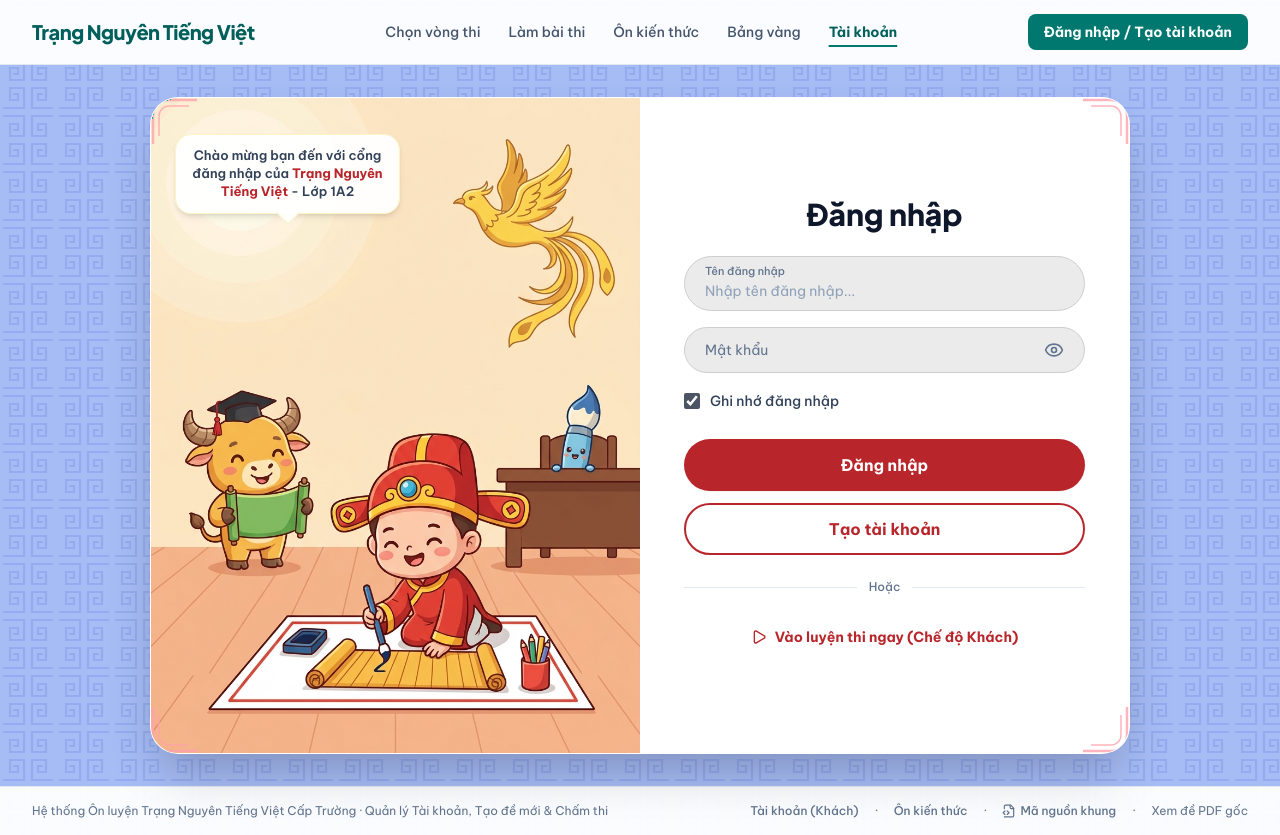
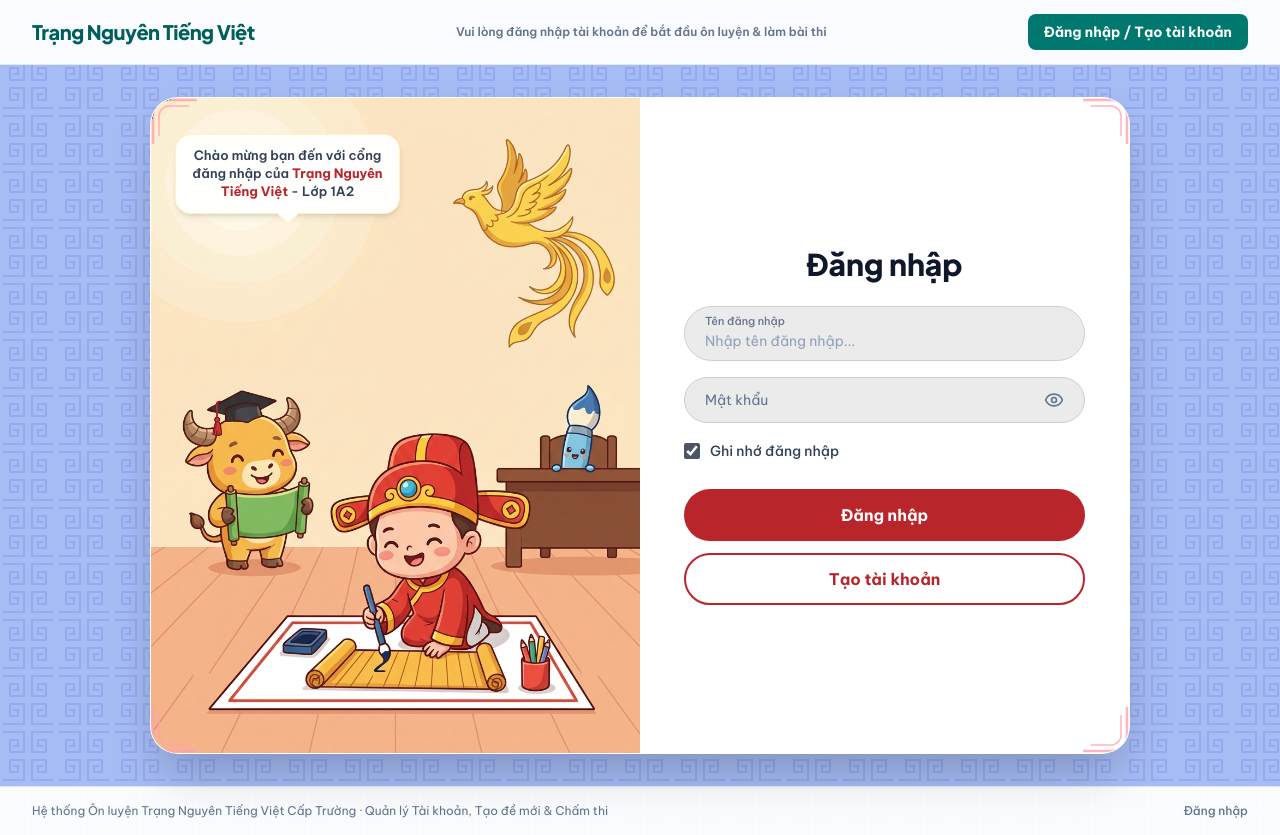
Before and after one commit to hienlinhthxn-del/TR-NG-NGUY-N-TV-L-P-1, a React (Vite) app: page / in a window 1280 px wide. Built offline with nearby package versions, Linux system fonts and the light colour scheme.

Commit message:
Require login before accessing exam, lobby, guide, and leaderboard tabs

```diff
--- a/src/App.tsx
+++ b/src/App.tsx
@@ -121,6 +121,15 @@ export default function App() {
   const openAccountSection = (tab: AccountTabType = 'roster') => {
     setAccountInitialTab(tab);
     setActiveSection('account');
+  };
+
+  const navigateSection = (section: ActiveSection) => {
+    if (!currentUser && section !== 'account') {
+      setAccountInitialTab('login');
+      setActiveSection('account');
+      return;
+    }
+    setActiveSection(section);
   };
 
   // Sync student profile when user logs in, registers, or updates profile
@@ -346,7 +355,7 @@ export default function App() {
     activeQuestions,
     EXAM_ROUNDS[0],
     handleRoundCompleted,
-    activeSection === 'exam'
+    Boolean(currentUser) && activeSection === 'exam'
   );
 
   const isSubmitted = status === 'submitted';
@@ -441,7 +450,10 @@ export default function App() {
     });
   }, [history, filterMyHistoryOnly, currentUser]);
 
-  const isLoginPortalView = !currentUser && activeSection === 'account';
+  const effectiveSection: ActiveSection = currentUser
+    ? activeSection
+    : 'account';
+  const isLoginPortalView = !currentUser && effectiveSection === 'account';
 
   return (
     <div
@@ -457,23 +469,24 @@ export default function App() {
             href="#exam"
             onClick={(e) => {
               e.preventDefault();
-              setActiveSection('exam');
+              navigateSection('exam');
             }}
             className="text-lg sm:text-xl font-display font-extrabold tracking-tight text-teal-800 whitespace-nowrap shrink-0"
           >
             Trạng Nguyên Tiếng Việt
           </a>
 
-          {/* Zone 2: 5 concise single-line text navigation links */}
+          {/* Zone 2: Navigation links (only enabled after login) */}
+          {currentUser ? (
             <nav className="hidden md:flex items-center gap-7 text-sm font-medium text-slate-600">
               <a
                 href="#lobby"
                 onClick={(e) => {
                   e.preventDefault();
-                setActiveSection('lobby');
+                  navigateSection('lobby');
                 }}
                 className={`hover:text-teal-800 transition-colors whitespace-nowrap shrink-0 py-1 ${
-                activeSection === 'lobby'
+                  effectiveSection === 'lobby'
                     ? 'text-teal-800 font-bold underline underline-offset-8 decoration-2 decoration-teal-700'
                     : ''
                 }`}
@@ -484,10 +497,10 @@ export default function App() {
                 href="#exam"
                 onClick={(e) => {
                   e.preventDefault();
-                setActiveSection('exam');
+                  navigateSection('exam');
                 }}
                 className={`hover:text-teal-800 transition-colors whitespace-nowrap shrink-0 py-1 ${
-                activeSection === 'exam'
+                  effectiveSection === 'exam'
                     ? 'text-teal-800 font-bold underline underline-offset-8 decoration-2 decoration-teal-700'
                     : ''
                 }`}
@@ -498,10 +511,10 @@ export default function App() {
                 href="#guide"
                 onClick={(e) => {
                   e.preventDefault();
-                setActiveSection('guide');
+                  navigateSection('guide');
                 }}
                 className={`hover:text-teal-800 transition-colors whitespace-nowrap shrink-0 py-1 ${
-                activeSection === 'guide'
+                  effectiveSection === 'guide'
                     ? 'text-teal-800 font-bold underline underline-offset-8 decoration-2 decoration-teal-700'
                     : ''
                 }`}
@@ -512,10 +525,10 @@ export default function App() {
                 href="#history"
                 onClick={(e) => {
                   e.preventDefault();
-                setActiveSection('history');
+                  navigateSection('history');
                 }}
                 className={`hover:text-teal-800 transition-colors whitespace-nowrap shrink-0 py-1 ${
-                activeSection === 'history'
+                  effectiveSection === 'history'
                     ? 'text-teal-800 font-bold underline underline-offset-8 decoration-2 decoration-teal-700'
                     : ''
                 }`}
@@ -526,10 +539,10 @@ export default function App() {
                 href="#account"
                 onClick={(e) => {
                   e.preventDefault();
-                setActiveSection('account');
+                  navigateSection('account');
                 }}
                 className={`hover:text-teal-800 transition-colors whitespace-nowrap shrink-0 py-1 ${
-                activeSection === 'account'
+                  effectiveSection === 'account'
                     ? 'text-teal-800 font-bold underline underline-offset-8 decoration-2 decoration-teal-700'
                     : ''
                 }`}
@@ -537,6 +550,11 @@ export default function App() {
                 Tài khoản
               </a>
             </nav>
+          ) : (
+            <div className="hidden md:flex items-center text-xs font-semibold text-slate-500">
+              Vui lòng đăng nhập tài khoản để bắt đầu ôn luyện &amp; làm bài thi
+            </div>
+          )}
 
           {/* Zone 3: User Profile & Direct Logout Button */}
           <div className="flex items-center gap-2 shrink-0">
@@ -577,7 +595,8 @@ export default function App() {
         </div>
       </header>
 
-      {/* Mobile Navigation Strip */}
+      {/* Mobile Navigation Strip (only shown after login) */}
+      {currentUser && (
         <div className="md:hidden flex items-center gap-2 overflow-x-auto bg-white border-b border-slate-200 px-4 py-2">
           {[
             { id: 'lobby', label: 'Chọn vòng thi' },
@@ -587,19 +606,17 @@ export default function App() {
             {
               id: 'account',
               label:
-              currentUser?.role === 'teacher'
+                currentUser.role === 'teacher'
                   ? 'Trang Giáo viên'
-                : currentUser
-                ? 'Hồ sơ Tài khoản'
-                : 'Đăng nhập / Đăng ký',
+                  : 'Hồ sơ Tài khoản',
             },
           ].map((tab) => (
             <button
               key={tab.id}
               type="button"
-            onClick={() => setActiveSection(tab.id as ActiveSection)}
+              onClick={() => navigateSection(tab.id as ActiveSection)}
               className={`px-3 py-1.5 rounded-md text-xs font-semibold whitespace-nowrap shrink-0 cursor-pointer ${
-              activeSection === tab.id
+                effectiveSection === tab.id
                   ? 'bg-teal-700 text-white'
                   : 'text-slate-600 bg-slate-100'
               }`}
@@ -608,6 +625,7 @@ export default function App() {
             </button>
           ))}
         </div>
+      )}
 
       {/* Main Content Container */}
       <main
@@ -618,7 +636,7 @@ export default function App() {
         }
       >
         {/* ==================== SECTION: ACCOUNT CENTER (ĐĂNG NHẬP / ĐĂNG KÝ / TRANG GIÁO VIÊN) ==================== */}
-        {activeSection === 'account' && (
+        {effectiveSection === 'account' && (
           <AccountCenter
             currentUser={currentUser}
             accounts={accounts}
@@ -644,7 +662,7 @@ export default function App() {
         )}
 
         {/* ==================== SECTION 1: LOBBY & ROUND MANAGEMENT ==================== */}
-        {activeSection === 'lobby' && (
+        {effectiveSection === 'lobby' && (
           <div className="max-w-4xl mx-auto space-y-6">
             <div className="bg-white rounded-2xl border border-slate-200 p-6 sm:p-8 shadow-xs">
               <div className="flex flex-wrap items-center justify-between gap-4 pb-6 mb-6 border-b border-slate-100">
@@ -907,7 +925,7 @@ export default function App() {
         )}
 
         {/* ==================== SECTION 2: EXAM WORKSPACE & FINAL RESULT DASHBOARD ==================== */}
-        {activeSection === 'exam' && (
+        {effectiveSection === 'exam' && (
           <div className="space-y-6">
             {/* Final Result Dashboard Screen after student clicks Submit */}
             {isSubmitted && finalResult && showResultDashboard ? (
@@ -1377,7 +1395,7 @@ export default function App() {
         )}
 
         {/* ==================== SECTION 4: STUDY GUIDE (ÔN KIẾN THỨC TIẾNG VIỆT) ==================== */}
-        {activeSection === 'guide' && (
+        {effectiveSection === 'guide' && (
           <div className="max-w-5xl mx-auto space-y-6">
             <div className="bg-white rounded-2xl border border-slate-200 p-6 sm:p-8 shadow-xs">
               <div className="flex flex-wrap items-center justify-between gap-4 pb-5 mb-6 border-b border-slate-100">
@@ -1456,14 +1474,14 @@ export default function App() {
         )}
 
         {/* ==================== SECTION 5: SKELETON CODE BLUEPRINT VIEWER ==================== */}
-        {activeSection === 'code_blueprint' && (
+        {effectiveSection === 'code_blueprint' && (
           <ExamRoundCodeBlueprint
             onBackToExam={() => setActiveSection('exam')}
           />
         )}
 
         {/* ==================== SECTION 6: ORIGINAL PDF VIEWER (ĐỀ GỐC PDF) ==================== */}
-        {activeSection === 'pdf_source' && (
+        {effectiveSection === 'pdf_source' && (
           <div className="max-w-5xl mx-auto space-y-6">
             <div className="bg-white rounded-2xl border border-slate-200 p-6 shadow-xs space-y-4">
               <div className="flex flex-wrap items-center justify-between gap-4">
@@ -1496,7 +1514,7 @@ export default function App() {
         )}
 
         {/* ==================== SECTION 7: LEADERBOARD / HISTORY (BẢNG VÀNG THÀNH TÍCH) ==================== */}
-        {activeSection === 'history' && (
+        {effectiveSection === 'history' && (
           <div className="max-w-5xl mx-auto space-y-6">
             <div className="bg-white rounded-2xl border border-slate-200 p-6 sm:p-8 shadow-xs">
               <div className="flex flex-wrap items-center justify-between gap-4 pb-5 mb-6 border-b border-slate-100">
@@ -1686,15 +1704,17 @@ export default function App() {
           <div className="flex items-center gap-4">
             <button
               type="button"
-              onClick={() => setActiveSection('account')}
+              onClick={() => navigateSection('account')}
               className="hover:text-slate-800 cursor-pointer font-medium"
             >
-              Tài khoản ({currentUser ? currentUser.username : 'Khách'})
-            </button>
+              {currentUser ? `Tài khoản (${currentUser.username})` : 'Đăng nhập'}
+            </button>
+            {currentUser && (
+              <>
                 <span aria-hidden="true">·</span>
                 <button
                   type="button"
-              onClick={() => setActiveSection('guide')}
+                  onClick={() => navigateSection('guide')}
                   className="hover:text-slate-800 cursor-pointer font-medium"
                 >
                   Ôn kiến thức
@@ -1702,7 +1722,7 @@ export default function App() {
                 <span aria-hidden="true">·</span>
                 <button
                   type="button"
-              onClick={() => setActiveSection('code_blueprint')}
+                  onClick={() => navigateSection('code_blueprint')}
                   className="inline-flex items-center gap-1 hover:text-slate-800 cursor-pointer font-medium"
                 >
                   <FileCode2 className="w-3.5 h-3.5" />
@@ -1711,11 +1731,13 @@ export default function App() {
                 <span aria-hidden="true">·</span>
                 <button
                   type="button"
-              onClick={() => setActiveSection('pdf_source')}
+                  onClick={() => navigateSection('pdf_source')}
                   className="hover:text-slate-800 cursor-pointer"
                 >
                   Xem đề PDF gốc
                 </button>
+              </>
+            )}
           </div>
         </div>
       </footer>
--- a/src/components/AccountCenter.tsx
+++ b/src/components/AccountCenter.tsx
@@ -1437,23 +1437,6 @@ export const AccountCenter: React.FC<AccountCenterProps> = ({
                     Tạo tài khoản
                   </button>
                 </div>
-
-                <div className="relative py-2 flex items-center justify-center">
-                  <div className="w-full border-t border-slate-200" />
-                  <span className="px-3 bg-white text-xs font-medium text-slate-500 whitespace-nowrap">
-                    Hoặc
-                  </span>
-                  <div className="w-full border-t border-slate-200" />
-                </div>
-
-                <button
-                  type="button"
-                  onClick={onGoToExam}
-                  className="w-full py-2 inline-flex items-center justify-center gap-2 text-sm font-bold text-[#B8252A] hover:underline cursor-pointer"
-                >
-                  <Play className="w-4 h-4" />
-                  Vào luyện thi ngay (Chế độ Khách)
-                </button>
               </form>
             ) : (
               <form
```
Lines whose indentation alone changed are shown as unchanged.
